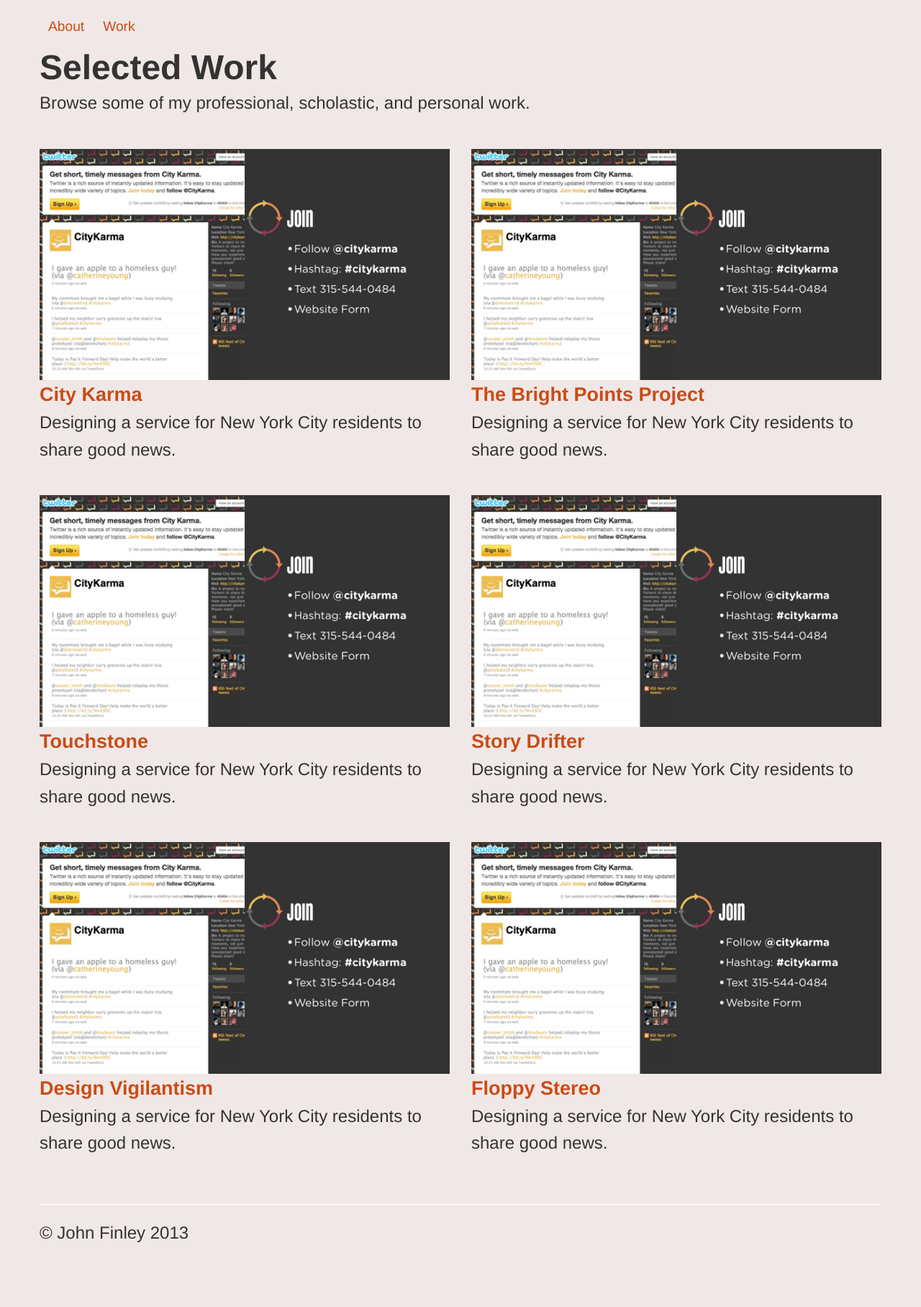
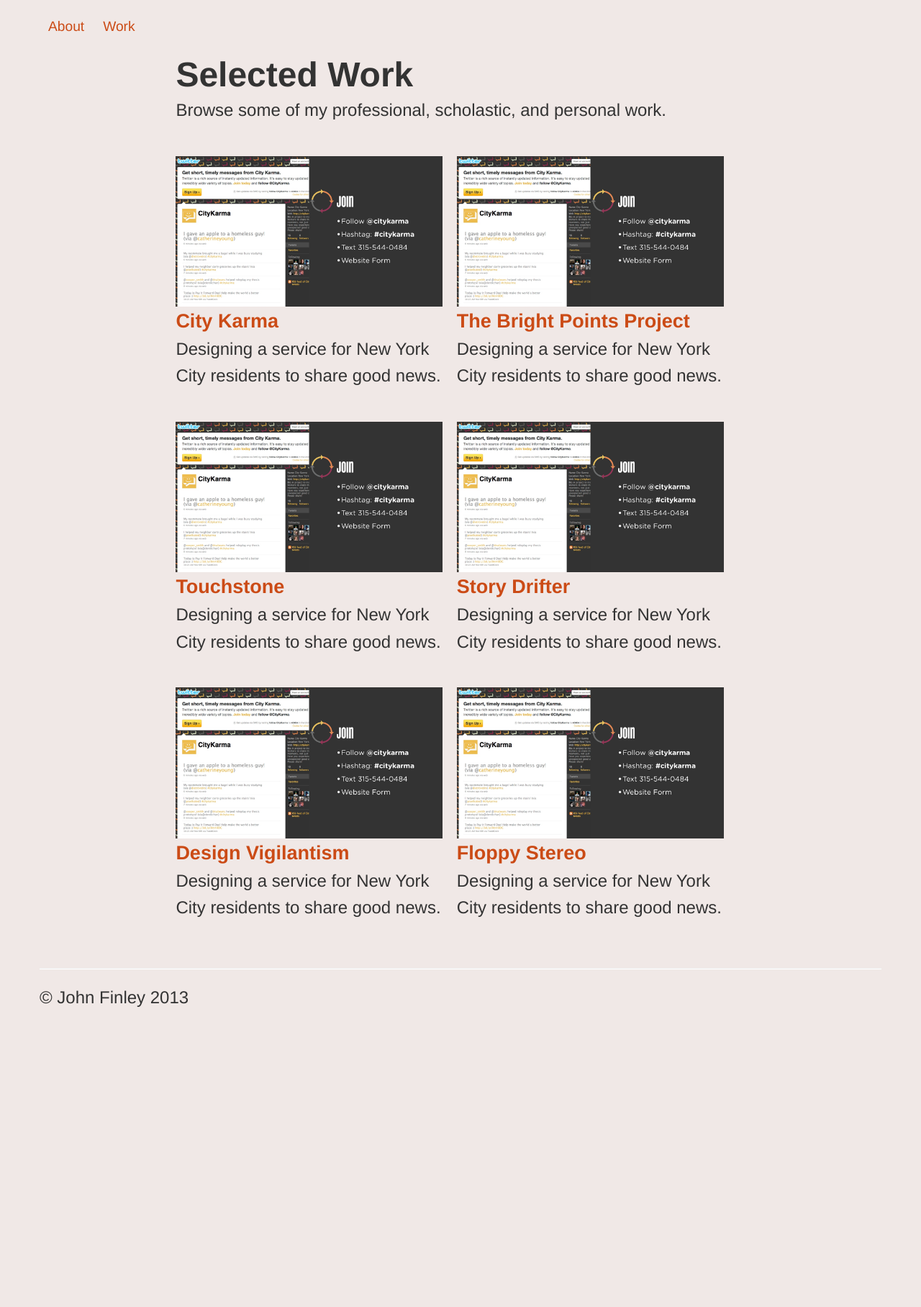
Before and after one commit to jpfinley/heyfinley, a Jekyll site: the page built from work.html, in a window 1280 px wide. Shown: the whole page at 72% size. Built offline with Jekyll 4.4.1, drawn with Linux system fonts in a browser that asks for light colours; after the commit the page ends 1489 px from its top, so only the background shows below that.

Commit message:
Nest stuff on the work page in its own .content div

```diff
--- a/work.html
+++ b/work.html
@@ -2,12 +2,13 @@
 layout: default
 ---
 
-<div class="row-fliud">
+<div id="content" class="row-fluid">
+  <div class="row">
     <h2>Selected Work</h2>
     <p>Browse some of my professional, scholastic, and personal work.</p>
   </div><!-- intro -->
 
-<div id="selected-work" class="row-fluid">
+  <div id="selected-work" class="row">
     <!-- List of projects goes here -->
 
     <div class="hidden-phone">
@@ -51,5 +52,5 @@
         </div>
       {% endfor %}
     </div>
-
+  </div><!-- selected-work -->
 </div>
```
Lines whose indentation alone changed are shown as unchanged.
